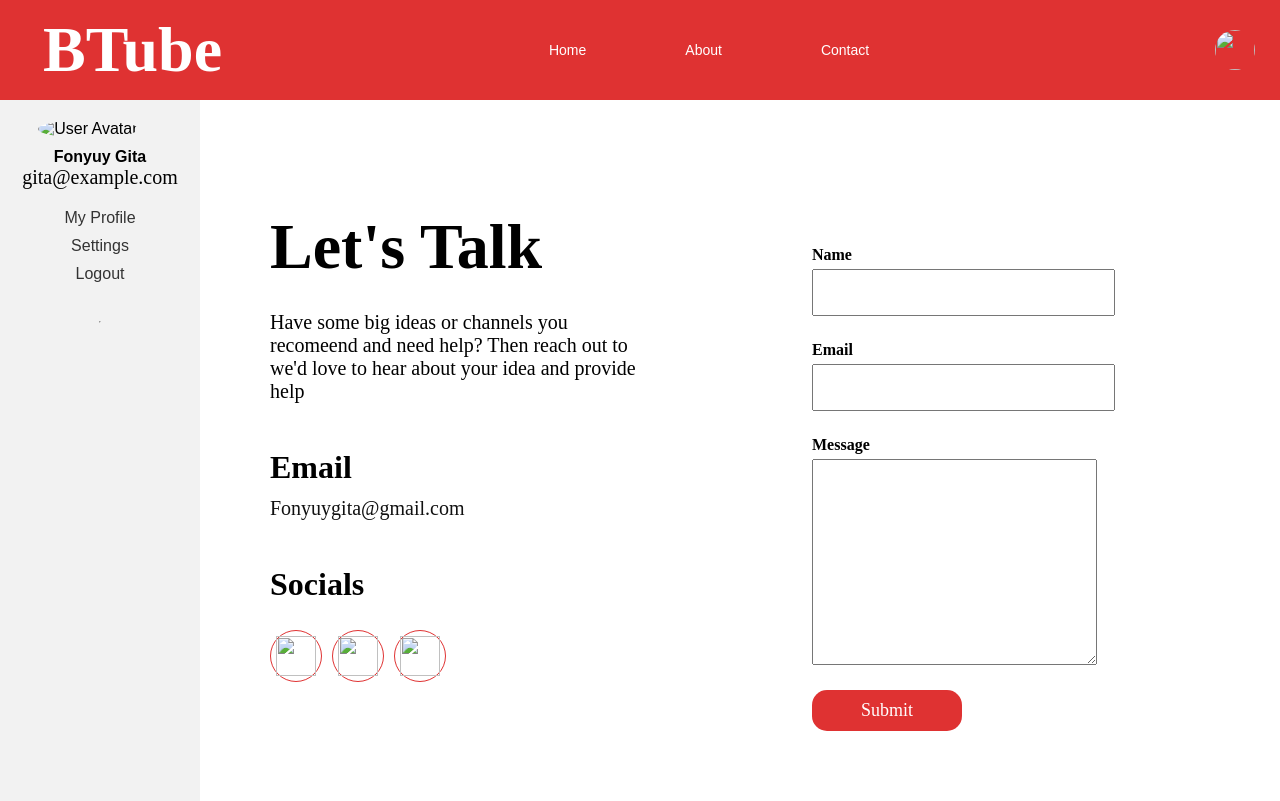
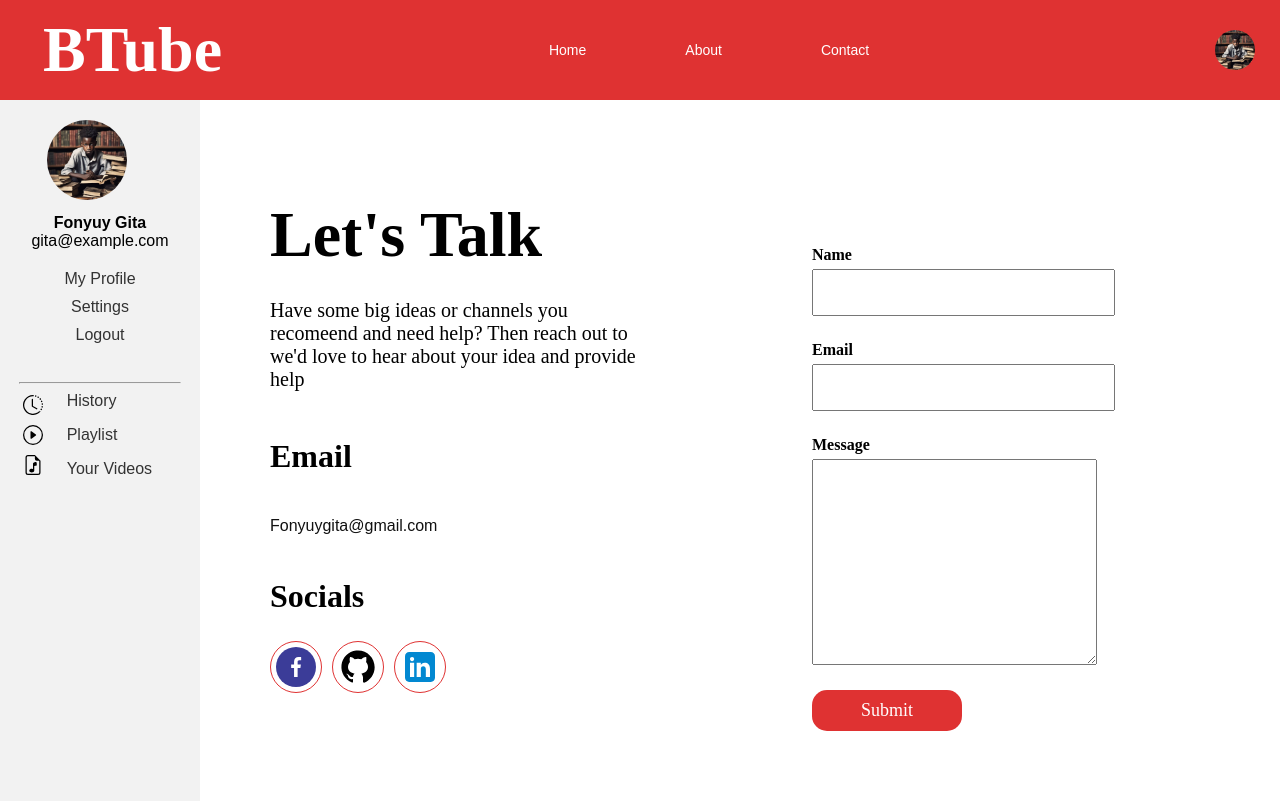
Before and after one commit to Fonyuygita/Btube, a plain HTML site: page pages/contact.html in a window 1280 px wide. Drawn offline with Linux system fonts and the light colour scheme.

Commit message:
added icons for the contact page and also added another section in the side bar called history

```diff
--- a/btube.css
+++ b/btube.css
@@ -1,4 +1,3 @@
-
 /* General Styles */
 body {
   margin: 0;
@@ -39,7 +38,7 @@ body {
   padding: 23px;
 }
 
-  .user{
+.user {
   width: 40px;
   height: 40px;
   border-radius: 50%;
@@ -104,7 +103,8 @@ body {
 /* Main Content Styles */
 main {
   margin-top: 7rem;
-    margin-left: 200px; /* Adjust this value to match sidebar width */
+  margin-left: 200px;
+  /* Adjust this value to match sidebar width */
   padding: 20px;
 }
 
@@ -152,7 +152,7 @@ body {
 
 .visit-button {
   display: inline-flex;
-    margin-top:10px;
+  margin-top: 10px;
   padding: 5px 10px;
   background-color: #e90b0b;
   color: #fff;
@@ -163,40 +163,88 @@ body {
 }
 
 /* Add more CSS styles as needed */
+.history {
+  display: flex;
+  width: 100%;
+  align-items: center;
+  justify-content: center;
+margin-top: -1rem;
+}
+
+.history .icons {
+  display: flex;
+  width: 50%;
+  flex-direction: column;
+  justify-content: center;
+  align-items: center;
+  gap: 10px;
+}
+
+.icons img {
+  width: 20px;
+  height: 20px;
+  cursor: pointer;
+}
+
+.icons-list  {
+  width: 100%;
+  gap: 10px;
+  align-items: flex-start;
+
+}
+
+.icons-list a {
+  color: #333;
+  text-decoration: none;
+
+}
+
+hr {
+  width: 80%;
+  background-color: #333;
+}
 
 
-  @media (max-width:780px){
 
-    .sidebar{
+
+
+@media (max-width:780px) {
+
+  .sidebar {
     display: none;
   }
-    main{
+
+  main {
     margin-left: 11px;
   }
-    .navbar ul{
+
+  .navbar ul {
     display: none;
   }
-    a{
+
+  a {
     font-size: 17px;
   }
-    .onMobile{
+
+  .onMobile {
     display: flex;
     flex-direction: column;
     height: 340px;
     background-color: #da0d0dd8;
     animation: slideIn 1s linear alternate;
-      transition:  all 400ms ease-in-out;
+    transition: all 400ms ease-in-out;
     position: fixed;
     top: 100px;
     color: wheat;
 
   }
 
-    @keyframes slideIn{
-      from{
+  @keyframes slideIn {
+    from {
       left: -50%;
     }
-      to{
+
+    to {
       left: 0%;
     }
   }
--- a/pages/contact.css
+++ b/pages/contact.css
@@ -13,7 +13,7 @@
 }
 
 /* top section header 1 and p */
-p {
+.top p {
     width: 70%;
     margin-top: -1rem;
     font-size: 20px;
--- a/pages/contact.html
+++ b/pages/contact.html
@@ -5,8 +5,9 @@
     <meta charset="UTF-8">
     <meta name="viewport" content="width=device-width, initial-scale=1.0">
     <title>Contact Page </title>
+    <link rel="stylesheet" href="../btube.css">
     <link rel="stylesheet" href="contact.css">
-    <link rel="stylesheet" href="/btube.css">
+
 
 </head>
 
@@ -15,15 +16,15 @@
         <nav class="navbar">
           <h1>BTube</h1>
           <ul>
-                <li><a href="#">Home</a></li>
+            <li><a href="../index.html">Home</a></li>
             <li><a href="#">About</a></li>
-                <li><a href="#">Contact</a></li>
+            <li><a href="../pages/contact.html">Contact</a></li>
           </ul>
-            <img src="images/user.png" alt="" class="user">
+          <img src="../images/user.png" alt="" class="user">
         </nav>
         <aside class="sidebar">
           <div class="user-info">
-                <img src="./images/user.png" alt="User Avatar">
+            <img src="../images/user.png" alt="User Avatar">
             <h4>Fonyuy Gita</h4>
             <p>gita@example.com</p>
           </div>
@@ -33,6 +34,18 @@
             <li><a href="#">Logout</a></li>
           </ul>
           <hr>
+          <div class="history">
+            <div class="icons">
+              <img src="../images/icons/clock-history.svg" alt="">
+              <img src="../images/icons/play-circle.svg" alt="">
+              <img src="../images/icons/file-earmark-music.svg" alt="">
+            </div>
+            <div class="icons-list">
+              <p><a href="">History</a></p>
+              <p> <a href="">Playlist</a></p>
+              <p><a href="">Your Videos</a></p>
+            </div>
+          </div>
 
         </aside>
       </header>
```
Also changed, not shown: index.html (+15 -1 lines), images/icons/arrow_white.svg (added), images/icons/clock-history.svg (added), images/icons/facebook.svg (added), images/icons/file-earmark-music.svg (added), images/icons/footer-grid.svg (added), images/icons/github.svg (added), images/icons/google.png (added), images/icons/insta.svg (added), images/icons/linkedin.svg (added), images/icons/play-circle.svg (added). Lines whose indentation alone changed are shown as unchanged.
